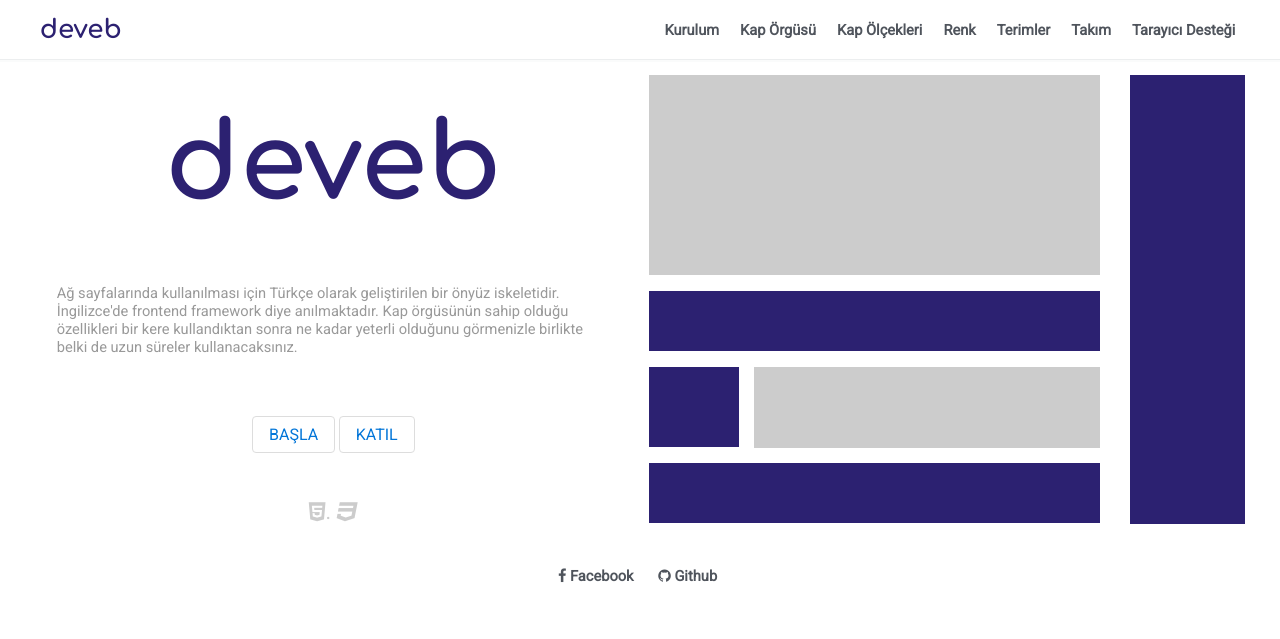
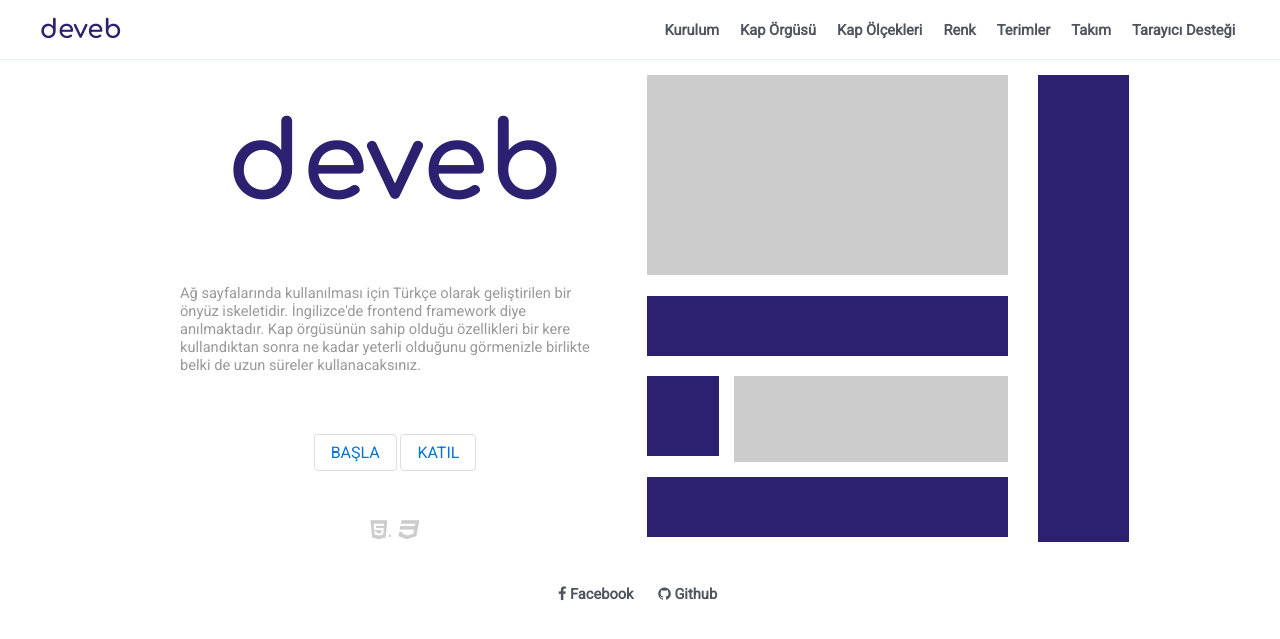
Before and after one commit to data-deveb/data-deveb.github.io, a Jekyll site: the page built from index.html, in a window 1280 px wide. Shown: the top 639 px of the page. Built offline with Jekyll 4.4.1, drawn with Linux system fonts in a browser that asks for light colours.

Commit message:
Update default.html

```diff
--- a/_layouts/default.html
+++ b/_layouts/default.html
@@ -7,7 +7,7 @@
   <div data-gnl="1 1p" class="header">
   {% include header.html %}
   </div>
-  <div data-gnl="23 24p">
+  <div data-deveb="kaplama" data-gnl="23 24p">
   {{ content }}
   </div>
   <div data-gnl="1 1p">
```
